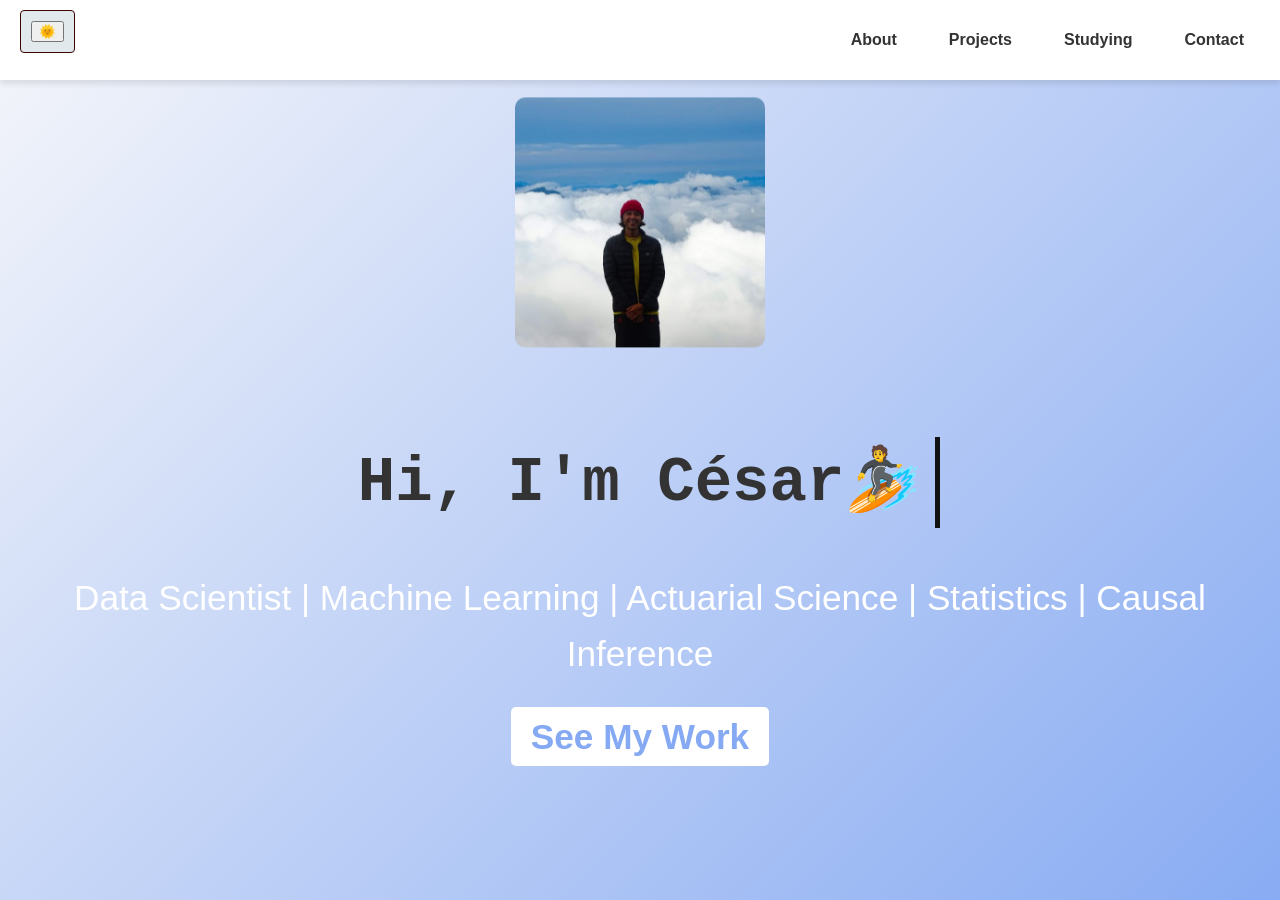
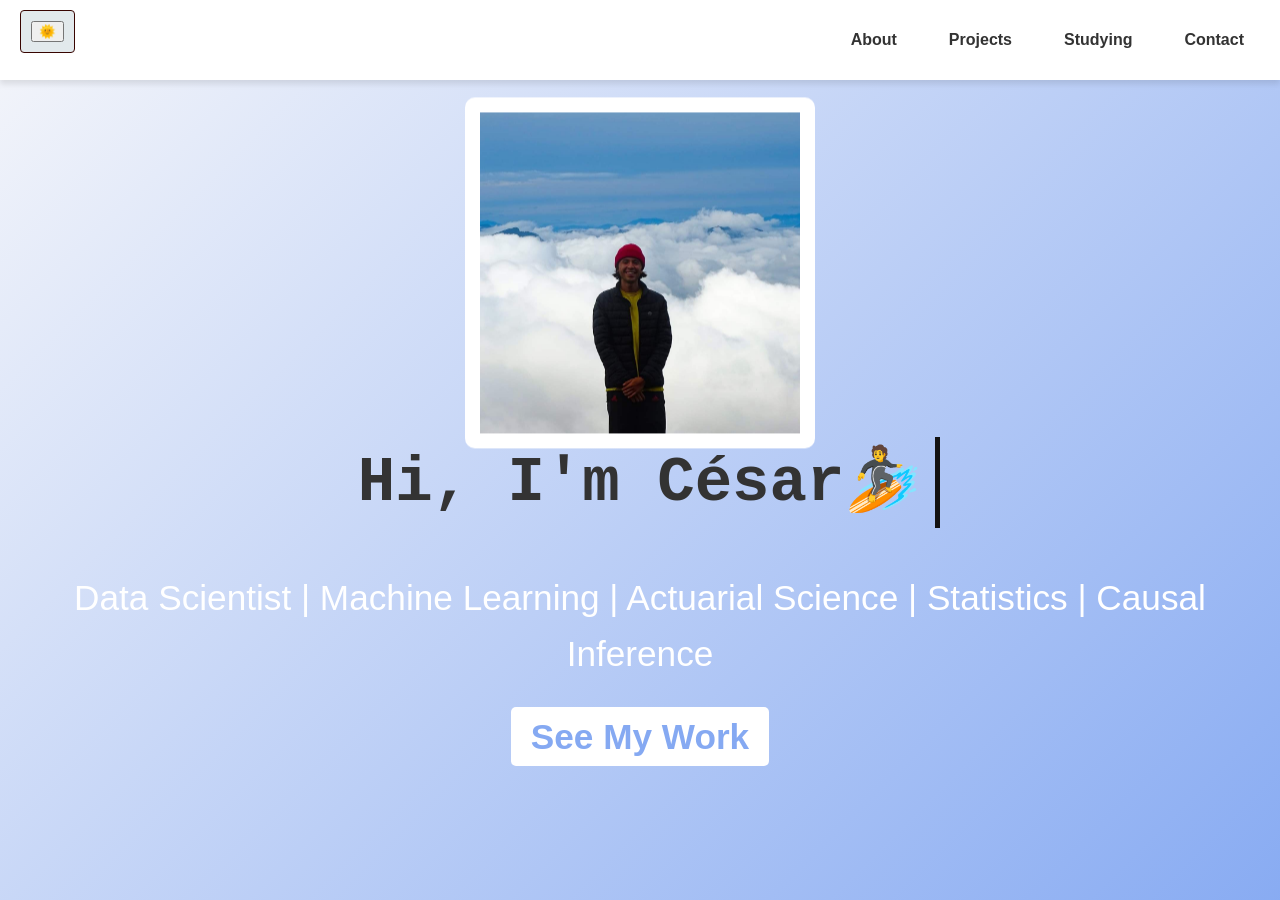
Before and after one commit to Cesarriosd/cesarios, a Jekyll site: the page built from README.md, in a window 1280 px wide and 900 px high. Built offline with Jekyll 4.4.1, drawn with Linux system fonts in a browser that asks for light colours; our own code applies the rules of GitHub Pages for plain Markdown files.

Commit message:
add format to the main image

```diff
--- a/_layouts/default.html
+++ b/_layouts/default.html
@@ -86,15 +86,16 @@ cd<!DOCTYPE html>
             left: 50%;
             transform: translateX(-50%);
             animation: move-up-down 2s infinite alternate;
-        }
 
-        .moving-gif {
             width: 50%; /* Sets the width to 100% of the parent container */
-            max-width: 250px; /* Limits the maximum width */
+            max-width: 350px; /* Limits the maximum width */
             height: auto; /* Maintains the aspect ratio */
             margin-bottom: 20px;
             border-radius: 10px; /* Optional: Add border radius for rounded corners */
             margin-bottom: 15px; /* Space between image and content */
+            border: 10px solid white; /* 10px white border */
+            padding: 5px; /* Optional: Add some padding inside the border */
+            background-color: white;
         }
 
 
```
